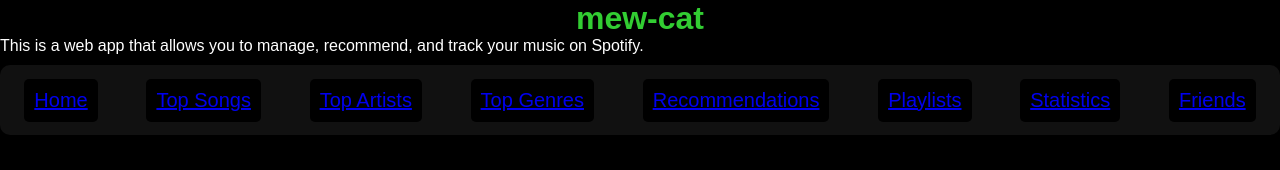
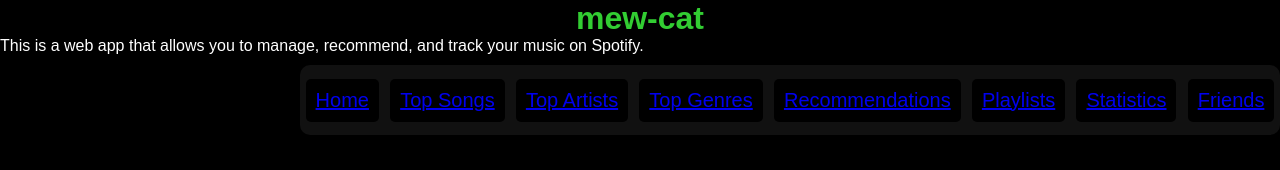
Before and after one commit to saketthakur001/Project_spotify, a plain HTML site: page webapp/templets/index.html in a window 1280 px wide. Shown: the top 170 px of the page. Drawn offline with Linux system fonts and the light colour scheme; files that its build step writes are made by us from their sources; a script that the page names is missing.

Commit message:
update css.v3

```diff
--- a/webapp/static/style.css
+++ b/webapp/static/style.css
@@ -1,3 +1,4 @@
+/* use a universal selector to apply box-sizing to all elements */
 * {
   box-sizing: border-box;
   margin: 0;
@@ -19,7 +20,8 @@
   border-radius: 10px;
   margin-bottom: 10px;
   margin-top: 10px; /* added this line */
-    margin-left: 300;
+  /* use a unit for margin-left, such as px or % */
+  margin-left: 300px; /* fixed this line */
 }
 
 li {
@@ -55,6 +57,7 @@
     margin-top: 10px;
     margin-left: 300px;
 }
+
 h1 {
   color: limegreen;
   text-align: center;
```
Lines whose indentation alone changed are shown as unchanged.
